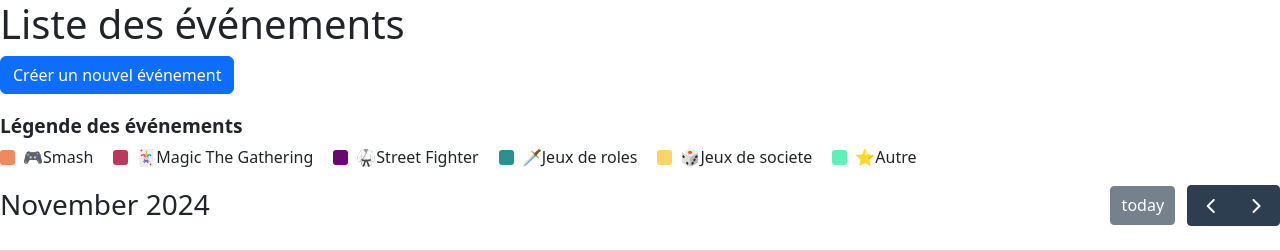
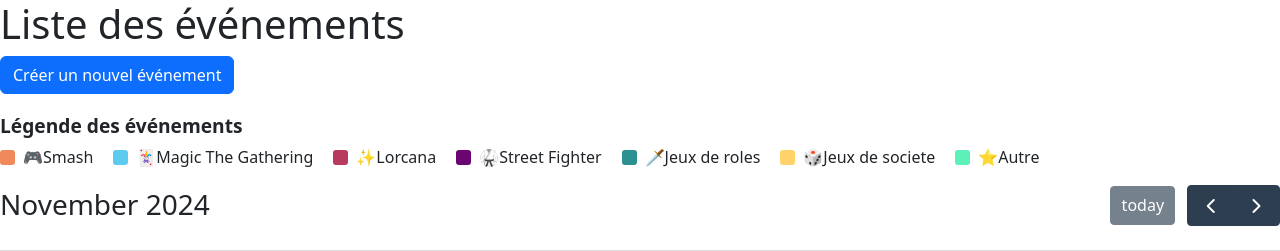
Before and after one commit to croissancecomparee/cp-calendar, a Django app: page / in a window 1280 px wide. Shown: the top 251 px of the page. Run offline with Django 5.2, Linux system fonts and the light colour scheme; data that the repository does not hold is empty; some libraries are stand-ins or nearby versions.

Commit message:
add lorcana to type event

```diff
--- a/cpcalendar/events/models/events.py
+++ b/cpcalendar/events/models/events.py
@@ -4,6 +4,7 @@ import datetime
 EVENT_TYPE_CHOICES = [
     ("smash","Smash"),
     ("mtg","MTG"),
+    ("lorcana", "Lorcana"),
     ("street_fighter","Street Fighter"),
     ("rpg","RPG"),
     ("board_games","Jeux de sociétés"),
--- a/cpcalendar/events/static/events/css/variables.css
+++ b/cpcalendar/events/static/events/css/variables.css
@@ -1,6 +1,7 @@
 :root {
     --smash:#f08a5d;
-    --mtg:#b83b5e;
+    --mtg: #5dcaf0 ;
+    --lorcana: #b83b5e;
     --street_fighter:#6a0572;
     --rpg: #2b908f;
     --board_games:#ffd369;
--- a/cpcalendar/events/static/events/js/calendar.js
+++ b/cpcalendar/events/static/events/js/calendar.js
@@ -23,6 +23,7 @@ document.addEventListener('DOMContentLoaded', function() {
     var eventColors = {
         'smash': getCSSVariableValue('--smash'),            // Couleur pour Smash
         'mtg': getCSSVariableValue('--mtg'),                // Couleur pour Magic the Gathering
+        'lorcana': getCSSVariableValue('--lorcana'),                // Couleur pour Lorcana
         'street_fighter': getCSSVariableValue('--street_fighter'), // Couleur pour Street Fighter
         'rpg': getCSSVariableValue('--rpg'),                // Couleur pour RPG
         'board_games': getCSSVariableValue('--board_games'), // Couleur pour Jeux de société
@@ -32,6 +33,7 @@ document.addEventListener('DOMContentLoaded', function() {
     var eventSymbols = {
         'smash': '🎮',  // Icône de manette pour Smash
         'mtg': '🃏',    // Icône de carte pour Magic
+        'lorcana': '✨',           // Icône de disney pour Lorcana
         'street_fighter': '🥋',  // Icône de kimono pour Street Fighter
         'rpg': '🗡️',    // Icône d’épée pour RPG
         'board_games': '🎲',  // Icône de dé pour les jeux de société
--- a/cpcalendar/events/templates/events/event_list.html
+++ b/cpcalendar/events/templates/events/event_list.html
@@ -13,6 +13,7 @@
 
             <li><span class="legend-color" style="background-color: var(--smash);"></span><span class="event-icon">🎮</span> Smash</li>
             <li><span class="legend-color" style="background-color: var(--mtg);"></span> <span class="event-icon">🃏</span> Magic The Gathering</li>
+            <li><span class="legend-color" style="background-color: var(--lorcana);"></span> <span class="event-icon">✨</span> Lorcana</li>
             <li><span class="legend-color" style="background-color: var(--street_fighter);"></span><span class="event-icon">🥋</span> Street Fighter</li>
             <li><span class="legend-color" style="background-color: var(--rpg);"></span><span class="event-icon">🗡️</span> Jeux de roles</li>
             <li><span class="legend-color" style="background-color: var(--board_games);"></span><span class="event-icon">🎲</span> Jeux de societe</li>
```
